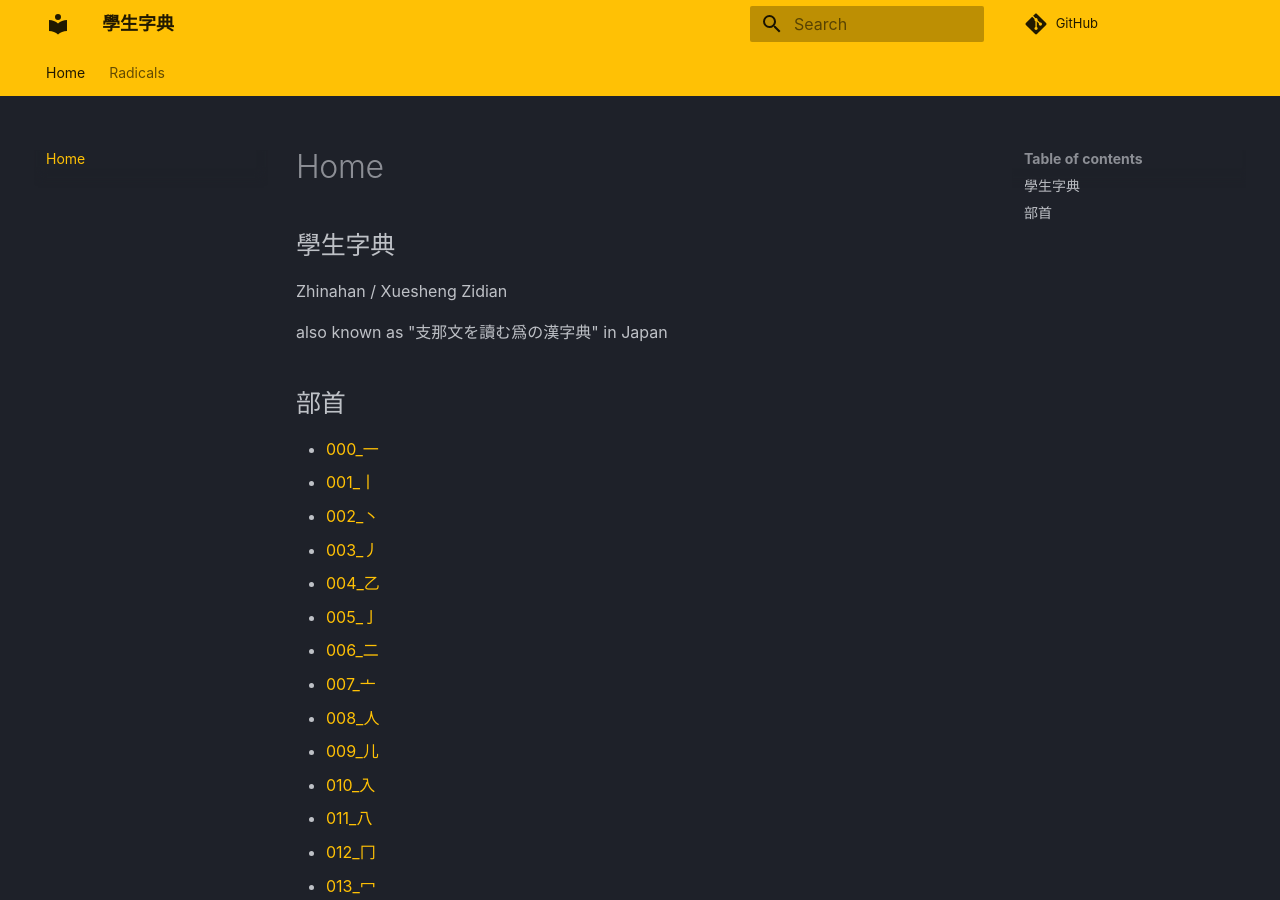
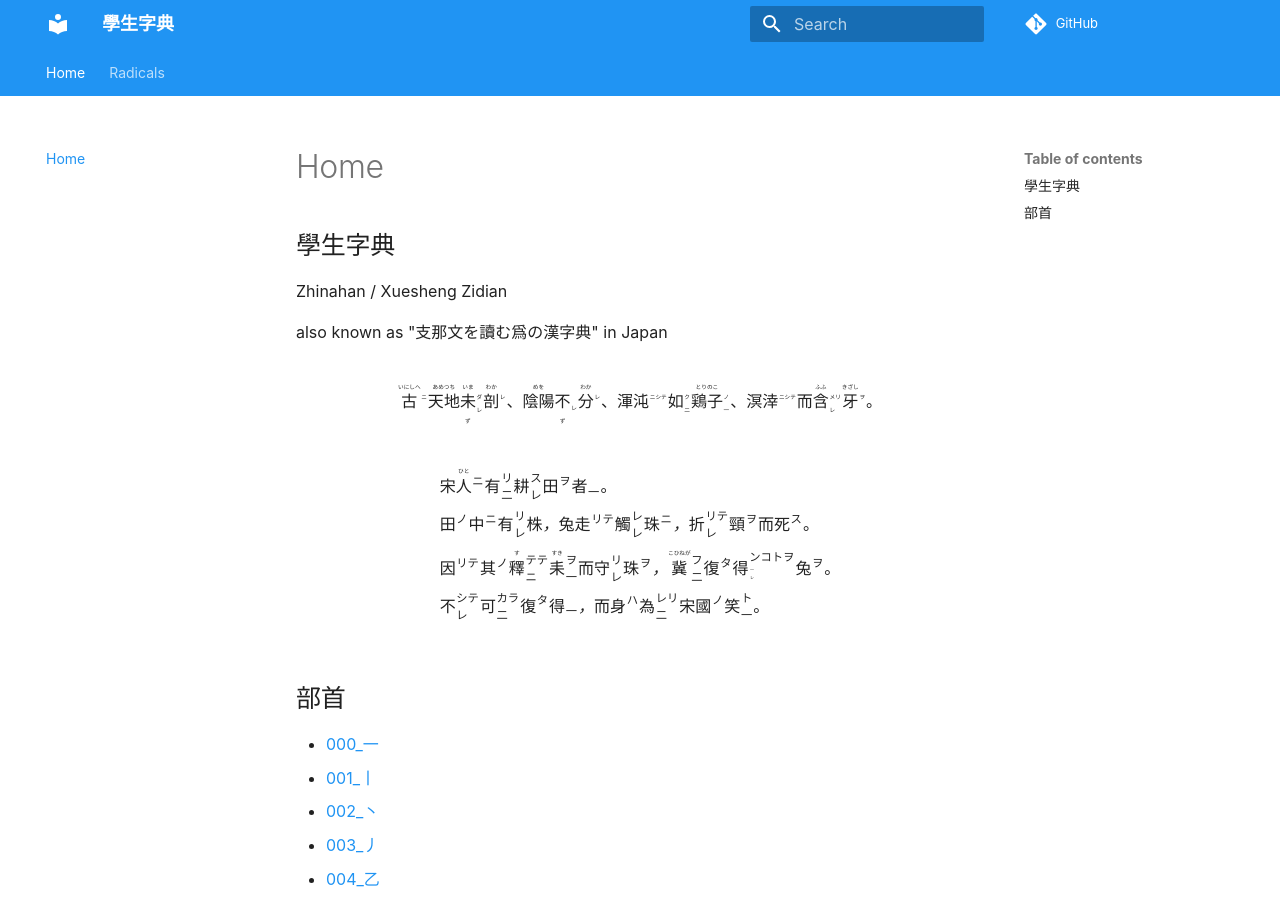
Before and after one commit to yokenzan/zhinahan.web, an MkDocs documentation site: the page built from docs/index.md, in a window 1280 px wide and 900 px high. Built offline with MkDocs 1.6.1 and Material for MkDocs 9.7.7, drawn with Linux system fonts in a browser that asks for light colours; comment, search, counter and statistics services are not loaded.

Commit message:
attempt to show MathJax

```diff
--- a/docs/index.md
+++ b/docs/index.md
@@ -3,6 +3,19 @@
 Zhinahan / Xuesheng Zidian
 
 also known as "支那文を讀む爲の漢字典" in Japan
+
+
+$$
+\overset{\tiny いにしへ}{古}{^{\tiny ニ}}\overset{\tiny あめつち}{天地}\underset{\tiny ず}{\overset{\tiny いま}{未}}{^{\tiny ダ}_{\tiny レ}}\overset{\tiny わか}{剖}{^{\tiny レ}}、\overset{\tiny めを}{陰陽}\underset{\tiny ず}{不}{_{\tiny レ}}\overset{\tiny わか}{分}{^{\tiny レ}}、\\渾沌^{\tiny ニシテ}如^{\tiny ク}_{\tiny 二}\overset{\tiny とりのこ}{鶏子}{^{\tiny ノ}_{\tiny 一}}、溟涬^{\tiny ニシテ}而\overset{\tiny ふふ}{含}{^{\tiny メリ}_{\tiny レ}}\overset{\tiny きざし}{牙}{^{\tiny ヲ}}。
+$$
+
+$$
+\begin{array}{l}宋\overset{\tiny ひと}{人}{^ニ}有^リ_二耕^ス_レ田^ヲ者_一。\\
+田^ノ中^ニ有^リ_レ株，兔走^{リテ}觸^レ_レ珠^ニ，折^{リテ}_レ頸^ヲ而死^ス。 \\
+因^{リテ}其^ノ\overset{\tiny す}{釋}{^{テテ}_ニ}\overset{\tiny すき}{耒}{^ヲ_一}而守^リ_レ珠^ヲ，\overset{\tiny こひねが}{冀}{^フ_二}復^タ得^{ンコトヲ}_{\tiny{一 \atop  レ}}兔^ヲ。\\
+不^{シテ}_レ可^{カラ}_二復^タ得_一，而身{^ハ}為^{レリ}_二宋國^ノ笑^ト_一。
+\end{array}
+$$
 
 # 部首
 
--- a/mkdocs.yml
+++ b/mkdocs.yml
@@ -9,8 +9,8 @@ theme:
     - tabs
     - search.highlight
   palette:
-    scheme: slate
-    primary: amber
+    scheme: default
+    primary: blue
     accent: orange
     lang: zh-TW
 plugins:
@@ -21,6 +21,9 @@ markdown_extensions:
   - toc:
       permalink: true
       baselevel: 2
+  # required to use MathJax
+  - pymdownx.arithmatex:
+      generic: true
   #     slugify: !!python/name:pymdownx.slugs.uslugify
   # - admonition
   # - footnotes
@@ -33,3 +36,8 @@ markdown_extensions:
   #     clickable_checkbox: true
 extra:
   generator: false
+# required to use MathJax
+extra_javascript:
+  - javascripts/config.js
+  - https://polyfill.io/v3/polyfill.min.js?features=es6
+  - https://cdn.jsdelivr.net/npm/mathjax@3/es5/tex-mml-chtml.js
```
